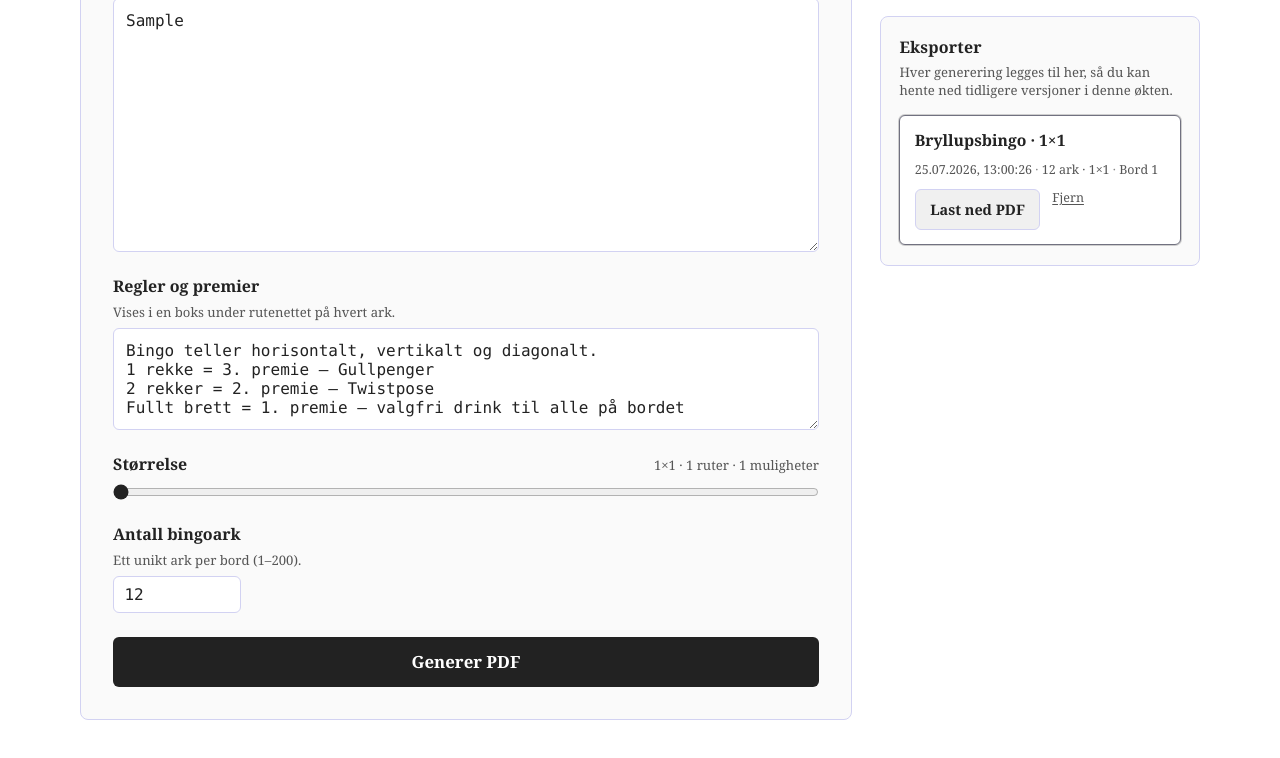
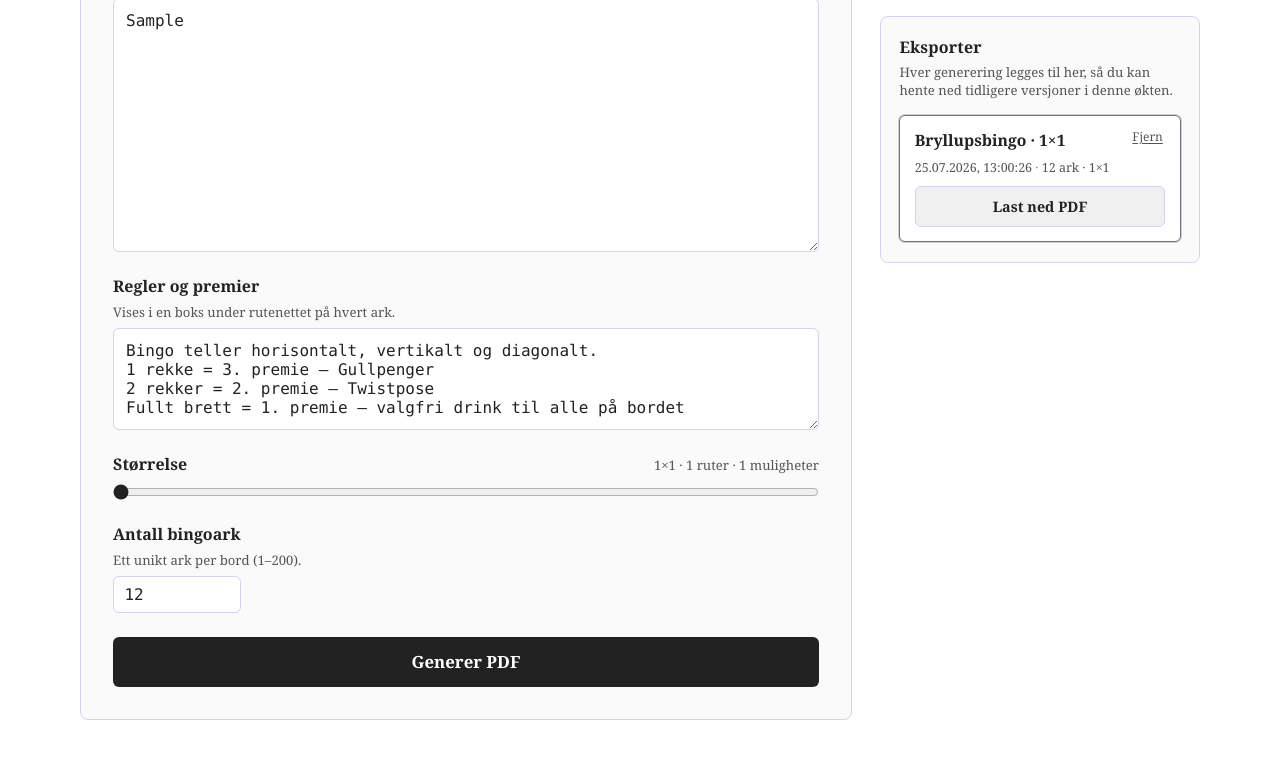
Before and after one commit to eliasvagan/bingo-gen, a plain HTML site: page index.html in a window 1280 px wide. Both pictures are taken after typing "Sample" into the empty fields and a click on the button "Generer PDF". Shown: the part 489-1247 px from the top of the page. Drawn offline with nearby package versions, Linux system fonts and the light colour scheme.

Commit message:
Tweak export cards and enlarge PDF grid cells
Keep exports latest-first with Fjern top-right and no subtitle in meta.
Grow bingo cells ~25% (32.5mm cap) with matching cell type sizes.

```diff
--- a/index.html
+++ b/index.html
@@ -242,7 +242,7 @@
 		.export-card {
 			display: flex;
 			flex-direction: column;
-			gap: .65rem;
+			gap: .55rem;
 			padding: .85rem .9rem;
 			border: 1px solid var(--border);
 			border-radius: 6px;
@@ -252,6 +252,12 @@
 			border-color: color-mix(in srgb, var(--accent) 55%, var(--border));
 			box-shadow: 0 0 0 1px color-mix(in srgb, var(--accent) 20%, transparent);
 		}
+		.export-card-head {
+			display: flex;
+			align-items: flex-start;
+			justify-content: space-between;
+			gap: .5rem .75rem;
+		}
 		.export-card-title {
 			margin: 0;
 			font-size: .98rem;
@@ -259,6 +265,9 @@
 			color: var(--fg);
 			line-height: 1.3;
 			word-break: break-word;
+			flex: 1 1 auto;
+			min-width: 0;
+			padding-right: .25rem;
 		}
 		.export-card-meta {
 			margin: 0;
@@ -275,6 +284,7 @@
 			display: inline-flex;
 			align-items: center;
 			justify-content: center;
+			align-self: stretch;
 			padding: .55rem .9rem;
 			background: var(--surface-2);
 			color: var(--orange);
@@ -295,25 +305,22 @@
 			outline-offset: 2px;
 		}
 		.export-remove {
-			align-self: flex-start;
-			padding: 0;
+			flex: 0 0 auto;
+			margin: -.15rem -.2rem 0 0;
+			padding: .15rem .35rem;
 			border: none;
 			background: none;
 			color: var(--muted);
 			font: inherit;
-			font-size: .78rem;
+			font-size: .75rem;
+			line-height: 1.2;
 			cursor: pointer;
 			text-decoration: underline;
 			text-underline-offset: 2px;
+			white-space: nowrap;
 		}
 		.export-remove:hover {
 			color: var(--fg);
-		}
-		.export-actions {
-			display: flex;
-			flex-wrap: wrap;
-			align-items: center;
-			gap: .5rem .75rem;
 		}
 	</style>
 </head>
@@ -607,9 +614,10 @@ Fullt brett = 1. premie – valgfri drink til alle på bordet</textarea>
 				const gridTop = subtitleBottom + 8;
 				const availableWidth = pageWidth - margin * 2;
 				// Reserve space for the rules box (top margin + padding + text).
-				const rulesAreaHeight = 55;
+				const rulesAreaHeight = 52;
 				const maxGridHeight = pageHeight - gridTop - margin - rulesAreaHeight;
-				const maxCellSize = 26;
+				// ~25% larger than the old 26mm cap so cell copy wraps less tightly.
+				const maxCellSize = 32.5;
 				const cellSize = Math.min(
 					availableWidth / size,
 					maxGridHeight / size,
@@ -618,10 +626,10 @@ Fullt brett = 1. premie – valgfri drink til alle på bordet</textarea>
 				const gridWidth = cellSize * size;
 				const gridLeft = margin + (availableWidth - gridWidth) / 2;
 
-				// Fontstørrelse tilpasset rutenett
-				let fontSize = 9.5;
-				if (size >= 5) fontSize = 7.5;
-				if (size >= 7) fontSize = 6;
+				// Fontstørrelse tilpasset rutenett (scaled with larger cells)
+				let fontSize = 11;
+				if (size >= 5) fontSize = 8.5;
+				if (size >= 7) fontSize = 7;
 				doc.setFontSize(fontSize);
 
 				for (let row = 0; row < size; row++) {
@@ -702,10 +710,10 @@ Fullt brett = 1. premie – valgfri drink til alle på bordet</textarea>
 
 			// Lagre PDF i eksportlisten (beholder tidligere genereringer)
 			const pdfBlob = doc.output("blob");
+			// Newest export is prepended so the list stays latest-first.
 			pushExport({
 				blob: pdfBlob,
 				headerTemplate,
-				subtitleTemplate,
 				count,
 				size,
 			});
@@ -728,7 +736,7 @@ Fullt brett = 1. premie – valgfri drink til alle på bordet</textarea>
 			}
 		}
 
-		function pushExport({ blob, headerTemplate, subtitleTemplate, count, size }) {
+		function pushExport({ blob, headerTemplate, count, size }) {
 			const createdAt = new Date();
 			const id = `${createdAt.getTime()}-${Math.random().toString(36).slice(2, 8)}`;
 			const url = URL.createObjectURL(blob);
@@ -736,17 +744,29 @@ Fullt brett = 1. premie – valgfri drink til alle på bordet</textarea>
 			const timeStamp = createdAt.toISOString().slice(11, 19).replace(/:/g, "");
 			const filename = `bingo_${dateStamp}_${timeStamp}_${size}x${size}_${count}ark.pdf`;
 			const title = formatExportTitle(headerTemplate, count, size);
-			const subtitleSample = subtitleTemplate.replace(/\$n/g, "1").trim();
 
-			exportEntries.unshift({ id, url });
+			// Keep array order aligned with DOM (latest at index 0 / top of list).
+			exportEntries.unshift({ id, url, createdAt: createdAt.getTime() });
 
 			const li = document.createElement("li");
 			li.className = "export-card is-latest";
 			li.dataset.exportId = id;
 
+			const head = document.createElement("div");
+			head.className = "export-card-head";
+
 			const titleEl = document.createElement("p");
 			titleEl.className = "export-card-title";
 			titleEl.textContent = title;
+
+			const remove = document.createElement("button");
+			remove.type = "button";
+			remove.className = "export-remove";
+			remove.textContent = "Fjern";
+			remove.setAttribute("aria-label", `Fjern eksport ${title}`);
+			remove.addEventListener("click", () => removeExport(id));
+
+			head.append(titleEl, remove);
 
 			const metaEl = document.createElement("p");
 			metaEl.className = "export-card-meta";
@@ -755,14 +775,6 @@ Fullt brett = 1. premie – valgfri drink til alle på bordet</textarea>
 			const detailSpan = document.createElement("span");
 			detailSpan.textContent = `${count} ark · ${size}×${size}`;
 			metaEl.append(timeSpan, detailSpan);
-			if (subtitleSample) {
-				const subSpan = document.createElement("span");
-				subSpan.textContent = subtitleSample;
-				metaEl.append(subSpan);
-			}
-
-			const actions = document.createElement("div");
-			actions.className = "export-actions";
 
 			const download = document.createElement("a");
 			download.className = "export-download";
@@ -770,18 +782,12 @@ Fullt brett = 1. premie – valgfri drink til alle på bordet</textarea>
 			download.download = filename;
 			download.textContent = "Last ned PDF";
 
-			const remove = document.createElement("button");
-			remove.type = "button";
-			remove.className = "export-remove";
-			remove.textContent = "Fjern";
-			remove.addEventListener("click", () => removeExport(id));
-
-			actions.append(download, remove);
-			li.append(titleEl, metaEl, actions);
+			li.append(head, metaEl, download);
 
 			exportsList.querySelectorAll(".export-card.is-latest").forEach((el) => {
 				el.classList.remove("is-latest");
 			});
+			// Insert at top so consecutive exports stay newest-first.
 			exportsList.prepend(li);
 			exportsList.hidden = false;
 			exportsEmpty.hidden = true;
```
